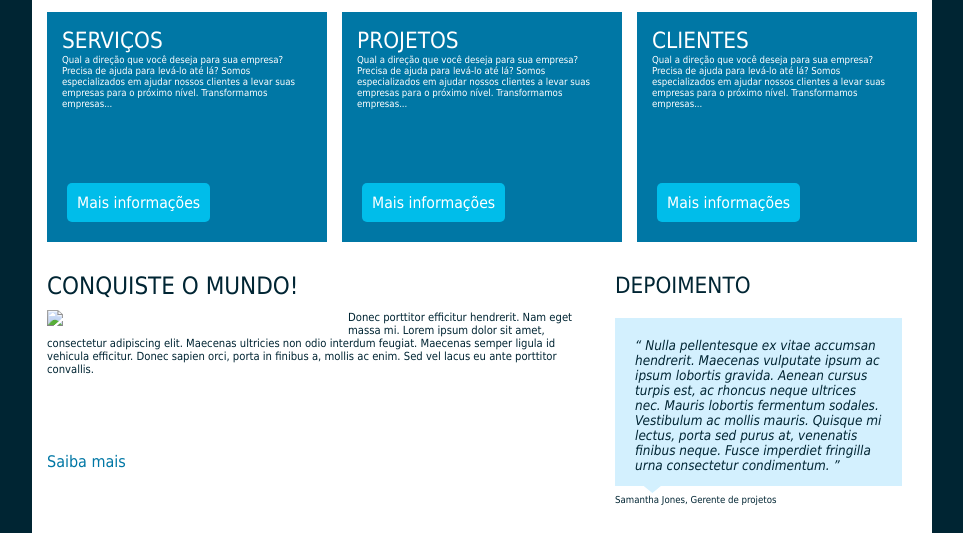
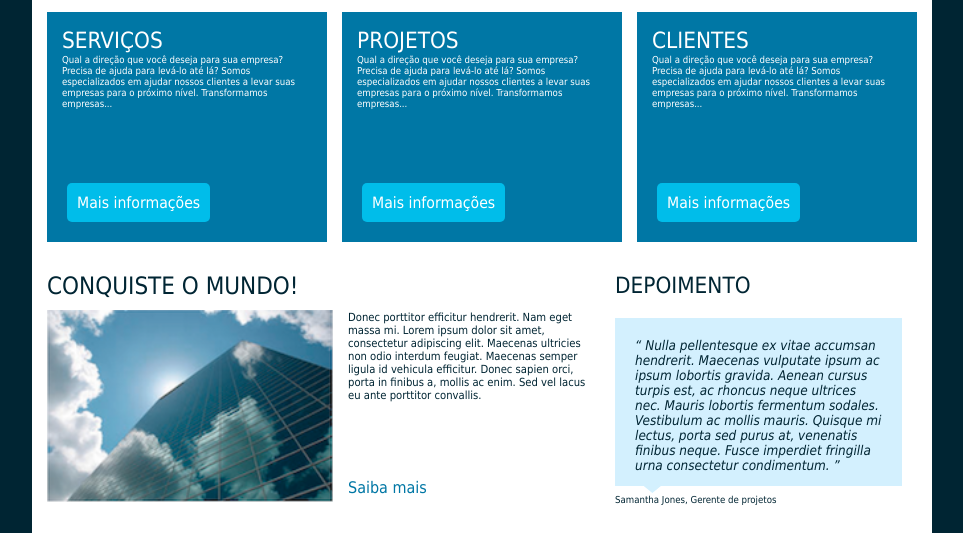
Before and after one commit to ThiagoFM-09/Consultoria-James, a plain HTML site: page index.html in a window 1280 px wide. Shown: the part 526-1059 px from the top of the page, without its empty margins (158-1121 px from the left). Drawn offline with Linux system fonts and the light colour scheme.

Commit message:
Update index.html

```diff
--- a/index.html
+++ b/index.html
@@ -55,7 +55,7 @@
 		<section>
 			<div class="col-2">
 				<h3>Conquiste o mundo!</h3>
-				<img src="./img/fig1.png" />
+				<img src="fig1.png" alt="Prédio">
 				<p>
 					Donec porttitor efficitur hendrerit. Nam eget massa mi. Lorem ipsum dolor sit amet, consectetur adipiscing elit. Maecenas ultricies non odio interdum feugiat. Maecenas semper ligula id vehicula efficitur. Donec sapien orci, porta in finibus a, mollis ac enim. Sed vel lacus eu ante porttitor convallis.
 				</p>
```
